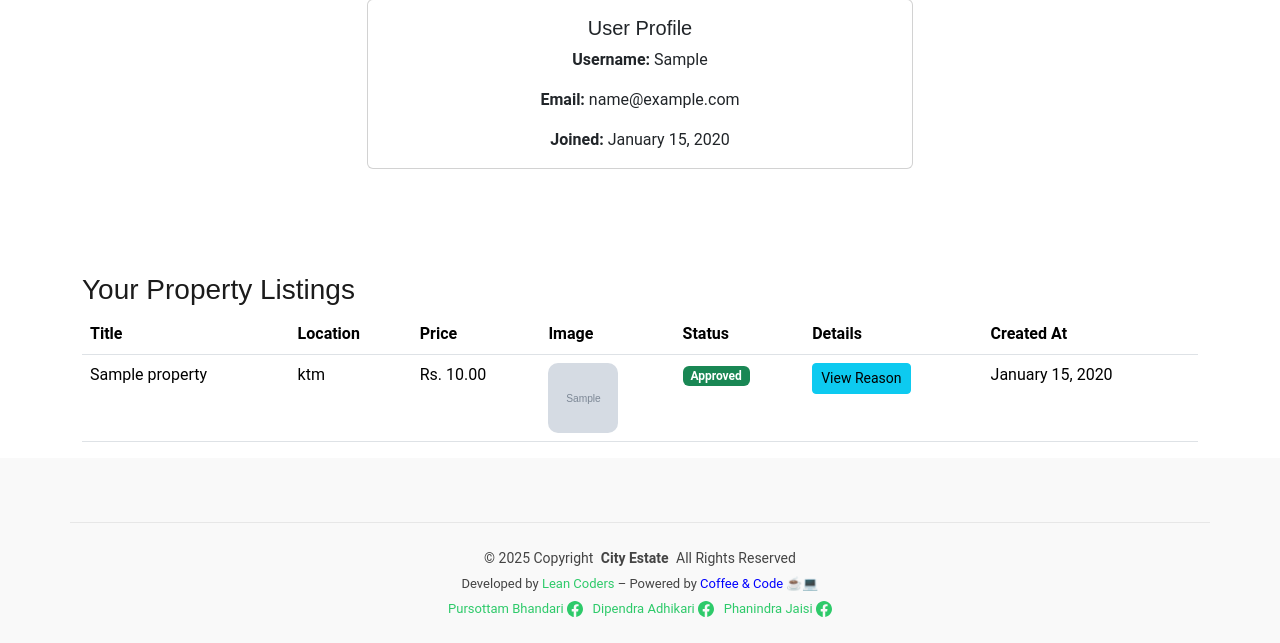
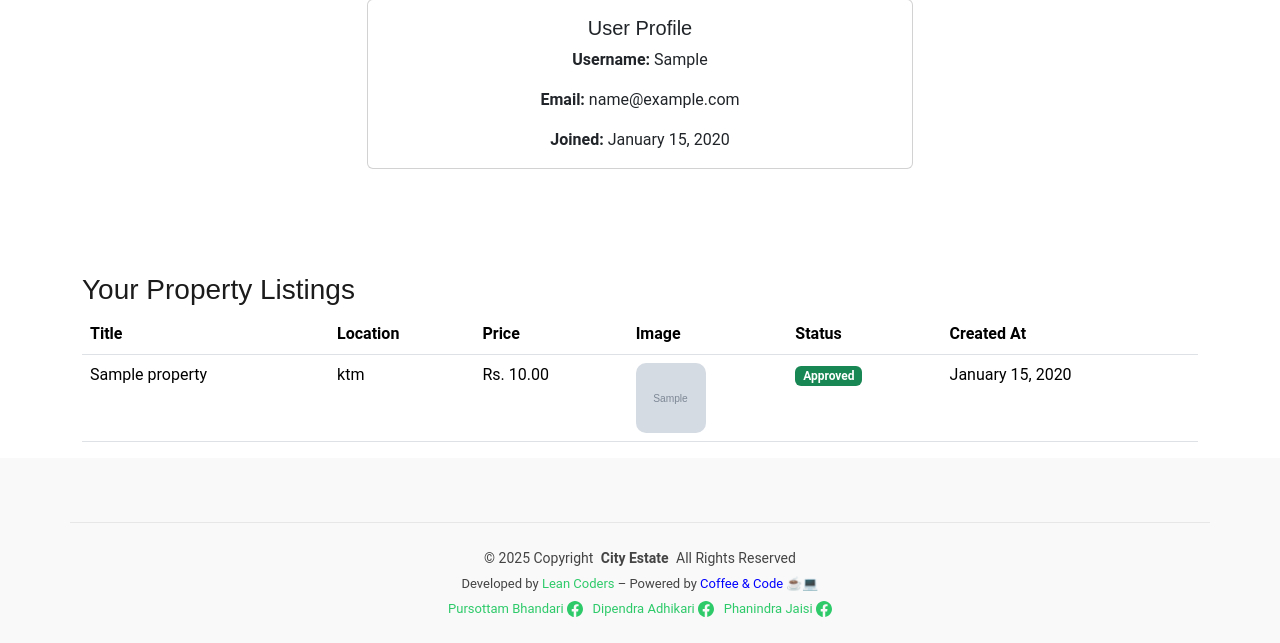
Before and after one commit to Dipendra-adk/7thSemProject, a Django app: page /dashboard/ in a window 1280 px wide. Shown: the part 240-883 px from the top of the page. Run offline with Django 4.2, Linux system fonts and the light colour scheme; a user stored in the database is signed in; tables that the repository leaves empty hold one stand-in row (values such as "Sample post"); grey boxes marked "Sample" are stand-in pictures; parts of the project's set-up code (start-up, migrations or seed data) failed here and were passed over; some libraries are stand-ins or nearby versions.

Commit message:
declined

```diff
--- a/homePricePredictior/house/templates/user_dashboard.html
+++ b/homePricePredictior/house/templates/user_dashboard.html
@@ -45,7 +45,6 @@
           <th>Price</th>
           <th>Image</th>
           <th>Status</th>
-          <th>Details</th>
           <th>Created At</th>
         </tr>
       </thead>
@@ -80,55 +79,6 @@
             <span class="badge bg-warning">Pending</span>
             {% endif %}
           </td>
-          <td>
-            {% if property.decline_reason %}
-            <button
-              type="button"
-              class="btn btn-sm btn-info"
-              data-bs-toggle="modal"
-              data-bs-target="#declineReasonModal{{ property.id }}"
-            >
-              View Reason
-            </button>
-
-            <!-- Decline Reason Modal -->
-            <div
-              class="modal fade"
-              id="declineReasonModal{{ property.id }}"
-              tabindex="-1"
-              aria-hidden="true"
-            >
-              <div class="modal-dialog">
-                <div class="modal-content">
-                  <div class="modal-header">
-                    <h5 class="modal-title">
-                      Decline Reason for {{ property.title }}
-                    </h5>
-                    <button
-                      type="button"
-                      class="btn-close"
-                      data-bs-dismiss="modal"
-                      aria-label="Close"
-                    ></button>
-                  </div>
-                  <div class="modal-body">
-                    <p><strong>Reason for declining:</strong></p>
-                    <p>{{ property.decline_reason }}</p>
-                  </div>
-                  <div class="modal-footer">
-                    <button
-                      type="button"
-                      class="btn btn-secondary"
-                      data-bs-dismiss="modal"
-                    >
-                      Close
-                    </button>
-                  </div>
-                </div>
-              </div>
-            </div>
-            {% endif %}
-          </td>
           <td>{{ property.created_at|date:"F d, Y" }}</td>
         </tr>
         {% empty %}
--- a/homePricePredictior/house/views.py
+++ b/homePricePredictior/house/views.py
@@ -234,7 +234,7 @@ def admin_dashboard(request):
                 except Exception as e:
                     print(f"Error reading {file}: {str(e)}")
 
-    pending_properties = Property.objects.filter(is_approved=False)
+    pending_properties = Property.objects.filter(is_approved=False, decline_reason__isnull=True)
 
     context = {
         'properties': pending_properties,
@@ -337,8 +337,6 @@ def decline_property(request, property_id):
         [property.seller.email],
         fail_silently=False,
         )
-
-        property.delete()
         messages.success(request, "Property declined successfully, and an email has been sent to the user.")
         return redirect("admin_dashboard")
 
```
Also changed, not shown: homePricePredictior/media/property_images/h11_QxecJ7c.avif (added), homePricePredictior/media/property_images/h12_1ePSahJ.avif (added).
